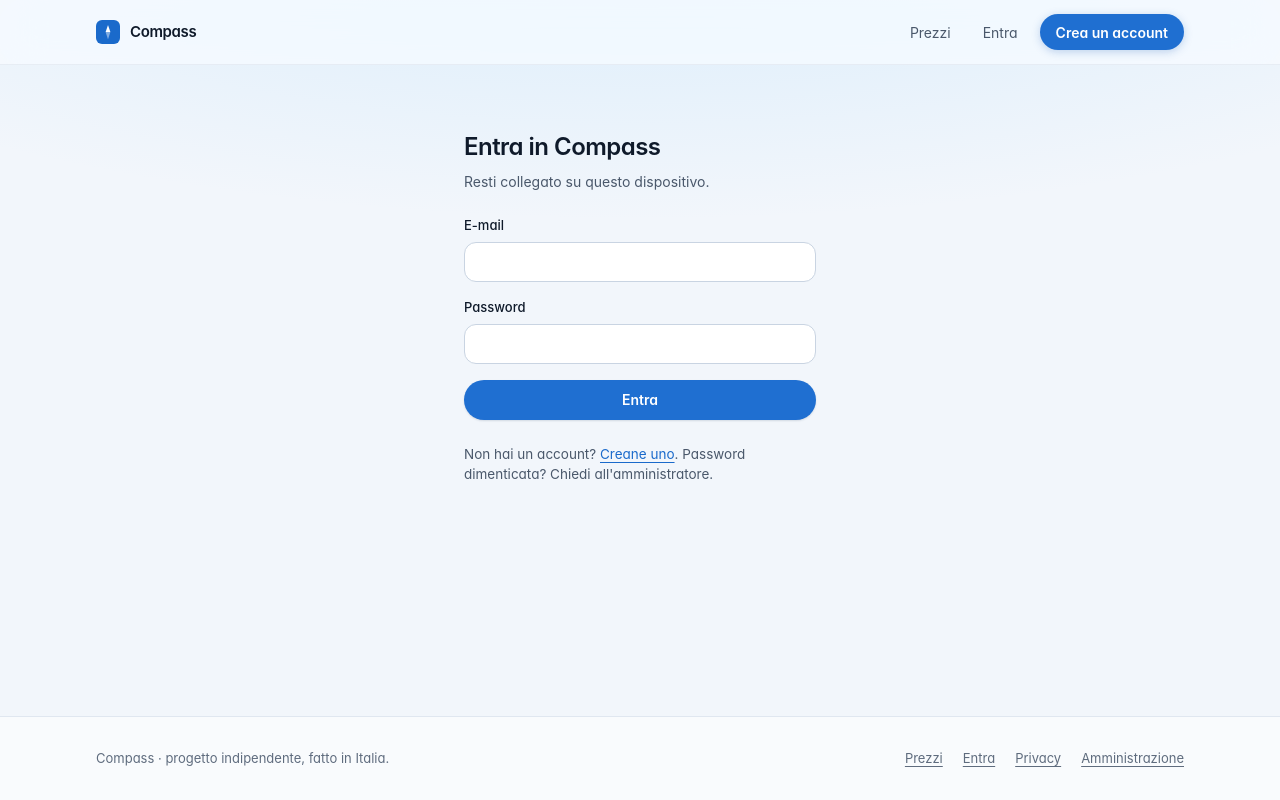
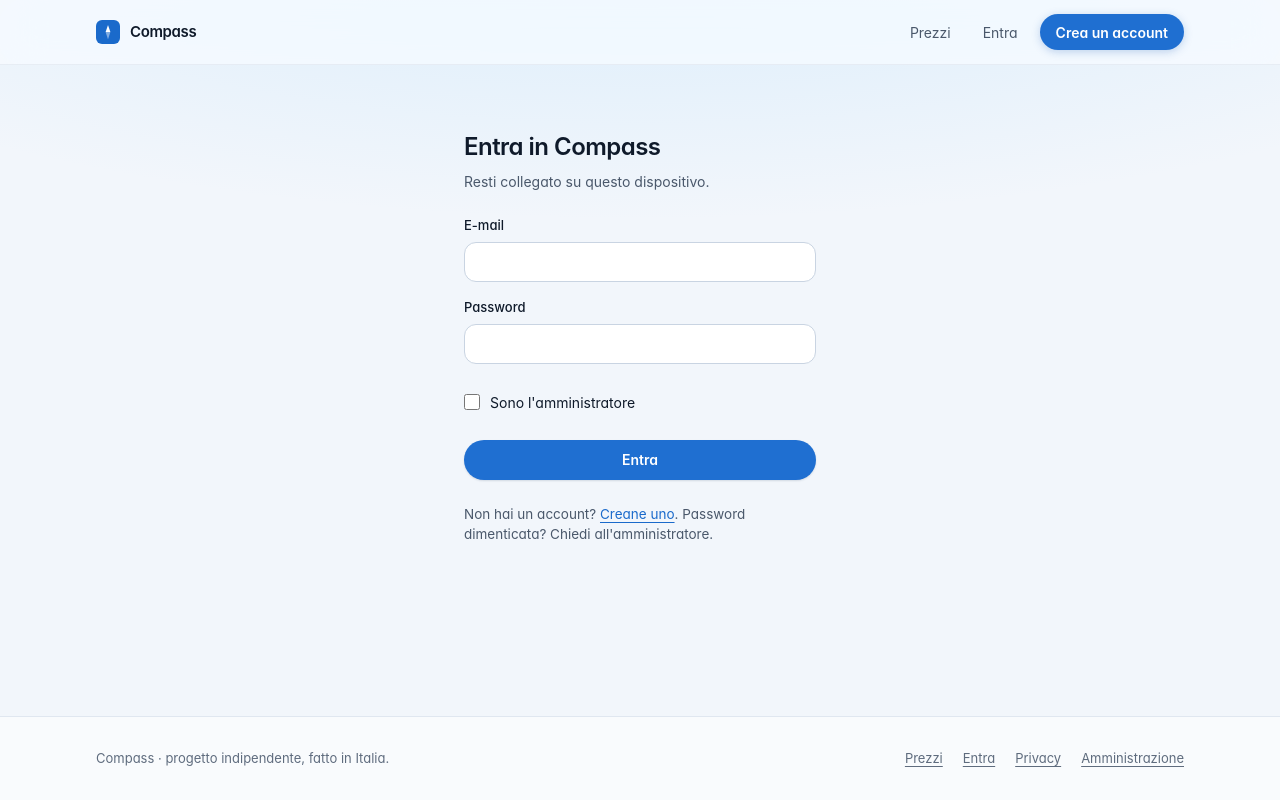
Before and after one commit to lothesmallcow/thisismyhouse, a Next.js app in the folder compass/: page /entra in a window 1280 px wide. Built offline with nearby package versions, Linux system fonts and the light colour scheme; no server answers.

Commit message:
Compass 0.22.4: Sono l'amministratore on the sign-in page
Co-Authored-By: Claude Opus 5.5 <noreply@anthropic.com>
Claude-Session: https://claude.ai/code/session_019cEU1Fp2iSem7FxguP1Prw

```diff
--- a/compass/src/app/(public)/entra/page.tsx
+++ b/compass/src/app/(public)/entra/page.tsx
@@ -8,11 +8,14 @@ export const dynamic = "force-dynamic";
 
 async function entraAction(f: FormData) {
   "use server";
-  const r = await signIn(String(f.get("email") ?? ""), String(f.get("password") ?? ""), "user");
-  redirect(r === "ok" ? "/offerte" : r === "locked" ? "/entra?errore=attesa" : r === "pending" ? "/entra?errore=richiesta" : "/entra?errore=1");
+  // "Sono l'amministratore": the same form opens the admin area (its own account and session).
+  const admin = f.get("admin") === "1";
+  const r = await signIn(String(f.get("email") ?? ""), String(f.get("password") ?? ""), admin ? "admin" : "user");
+  const err = (code: string) => `/entra?errore=${code}${admin ? "&admin=1" : ""}`;
+  redirect(r === "ok" ? (admin ? "/admin" : "/offerte") : r === "locked" ? err("attesa") : r === "pending" ? err("richiesta") : err("1"));
 }
 
-export default async function EntraPage({ searchParams }: { searchParams: Promise<{ errore?: string; msg?: string }> }) {
+export default async function EntraPage({ searchParams }: { searchParams: Promise<{ errore?: string; msg?: string; admin?: string }> }) {
   if ((await currentUser())?.role === "user") redirect("/offerte");
   const sp = await searchParams;
   return (
@@ -38,6 +41,10 @@ export default async function EntraPage({ searchParams }: { searchParams: Promis
         <Field label="Password" htmlFor="password">
           <input id="password" name="password" type="password" autoComplete="current-password" required />
         </Field>
+        <label className="flex min-h-[44px] cursor-pointer items-center gap-2.5 text-[14px]">
+          <input type="checkbox" name="admin" value="1" defaultChecked={sp.admin === "1"} className="h-4 w-4 accent-[var(--accent)]" />
+          Sono l&apos;amministratore
+        </label>
         <Button wide>Entra</Button>
       </form>
       <p className="mt-6 text-[13.5px] text-muted">
```
Also changed, not shown: 2 other files (tests, documents, lock files or other folders).
